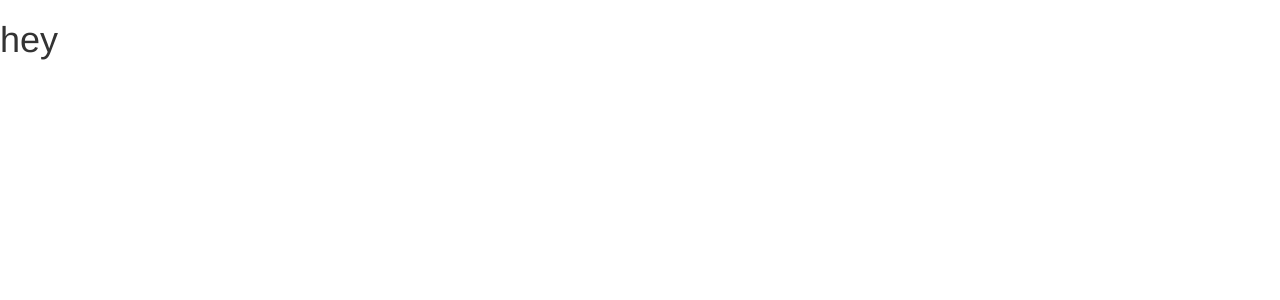
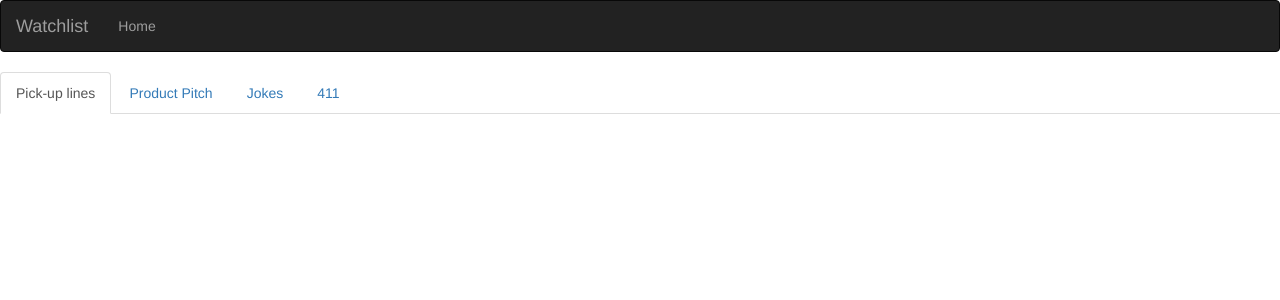
Before and after one commit to OwenMur21/One-Pitch, a Flask app: page / in a window 1280 px wide. Before the commit the part shown is almost empty. Shown: the top 300 px of the page. Run offline with Flask 2, Linux system fonts and the light colour scheme; some libraries are stand-ins or nearby versions.

Commit message:
Creates 404 page

```diff
--- a/app/templates/base.html
+++ b/app/templates/base.html
@@ -1,6 +1,9 @@
 
 {% extends 'bootstrap/base.html'%}
-
+<!-- Navbar block  -->
+{% block navbar %}
+    {% include 'navbar.html' %}
+{% endblock %}
 
 
 {% block content %}
--- /dev/null
+++ b/app/templates/fourOwfour.html
@@ -0,0 +1,5 @@
+ {% extends 'base.html'%}
+
+{% block content %}
+    <h1>WHOOOPS we can't find that page</h1>
+{% endblock %}
--- a/app/templates/index.html
+++ b/app/templates/index.html
@@ -3,7 +3,37 @@
      {% block content %}
 
 
-     <h1>hey</h1>
+     <center>
+        <ul class="nav nav-tabs">
+            <li class="active"><a data-toggle="tab" href="#biz">Pick-up lines</a></li>
+            <li><a data-toggle="tab" href="#tech">Product Pitch</a></li>
+            <li><a data-toggle="tab" href="#ent">Jokes</a></li>
+            <li><a data-toggle="tab" href="#sprt">411</a></li>
+        </ul>
+    </center>
+    <div class="tab-content">
+        <div class="tab-pane fade in active" id="biz">
+            <ul>
+
+            </ul>
+        </div>
+        <div class="tab-pane fade" id="tech">
+            <ul>
+
+            </ul>
+        </div>
+        <div class="tab-pane fade" id="ent">
+            <ul>
+
+            </ul>
+        </div>
+        <div class="tab-pane fade" id="sprt">
+            <ul>
+
+            </ul>
+        </div>
+    </div>
+
 
 
     {% endblock%}
```
